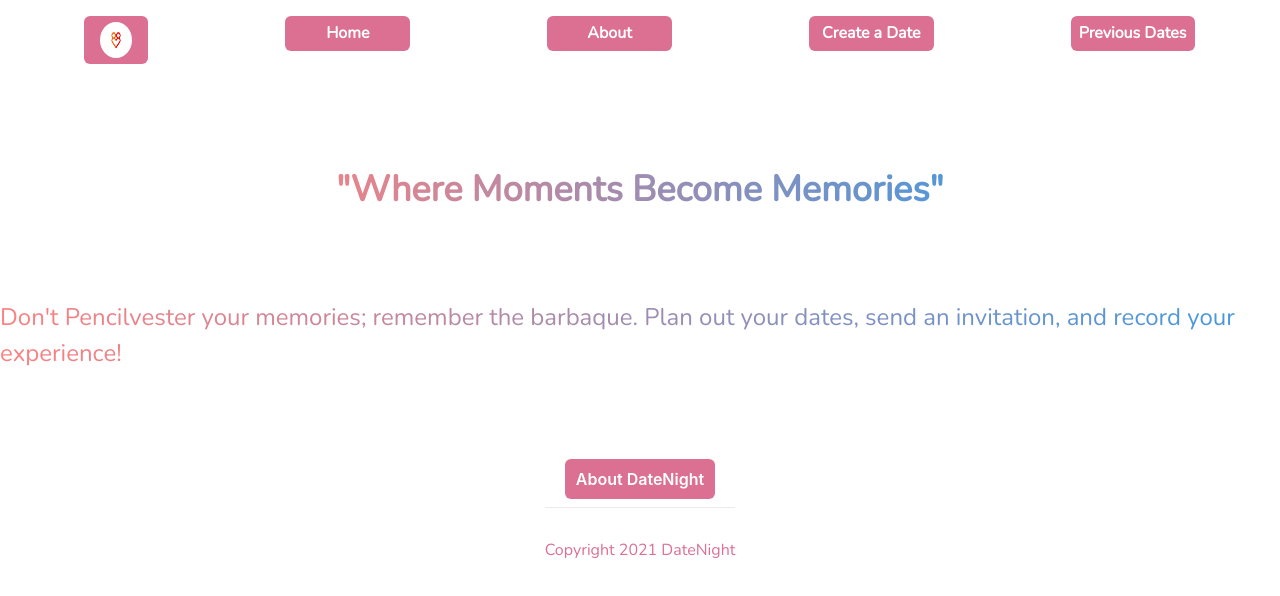
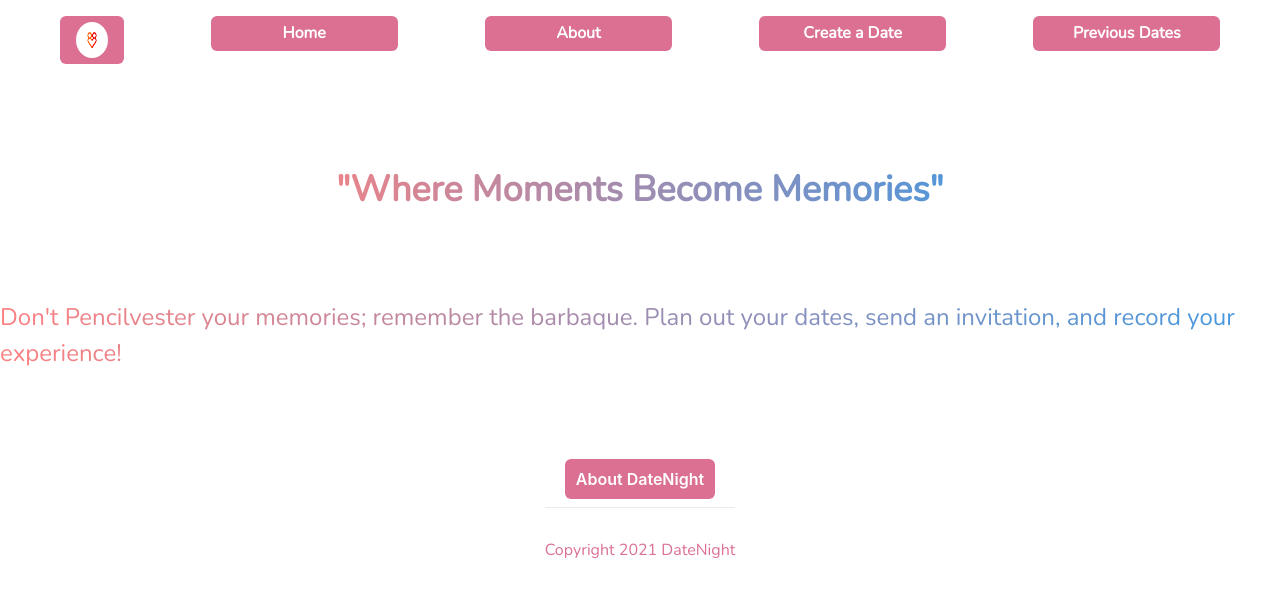
Before and after one commit to nme22/dateNight, a Next.js app in the folder datingapp/: page / in a window 1280 px wide. Shown: the top 596 px of the page. Built offline with nearby package versions, Linux system fonts and the light colour scheme.

Commit message:
found some errors

```diff
--- a/datingapp/components/Navbar.js
+++ b/datingapp/components/Navbar.js
@@ -34,8 +34,8 @@ const DateNavbar = () => {
       <Link href="/">
         <Button
           d="block"
-          h={{ base: '20%', md: '15%', lg: '10%' }}
-          w={{ base: '20%', md: '15%', lg: '10%' }}
+          h={{ base: '25%', md: '20%', lg: '15%' }}
+          w={{ base: '25%', md: '20%', lg: '15%' }}
           p="8px"
           bg="palevioletred"
           borderradius="4px"
@@ -51,8 +51,8 @@ const DateNavbar = () => {
       <Link href="/About">
         <Button
           d="block"
-          h={{ base: '25%', md: '15%', lg: '10%' }}
-          w={{ base: '25%', md: '15%', lg: '10%' }}
+          h={{ base: '25%', md: '20%', lg: '15%' }}
+          w={{ base: '25%', md: '20%', lg: '15%' }}
           p="8px"
           bg="palevioletred"
           borderradius="5%"
@@ -68,8 +68,8 @@ const DateNavbar = () => {
       <Link href="/FormDate">
         <Button
           d="block"
-          h={{ base: '25%', md: '15%', lg: '10%' }}
-          w={{ base: '25%', md: '15%', lg: '10%' }}
+          h={{ base: '25%', md: '20%', lg: '15%' }}
+          w={{ base: '25%', md: '20%', lg: '15%' }}
           p="8px"
           bg="palevioletred"
           borderradius="4px"
@@ -85,12 +85,12 @@ const DateNavbar = () => {
       <Link href="/Dates">
         <Button
           d="block"
-          h={{ base: '25%', md: '15%', lg: '10%' }}
-          w={{ base: '25%', md: '15%', lg: '10%' }}
+          h={{ base: '25%', md: '20%', lg: '15%' }}
+          w={{ base: '25%', md: '20%', lg: '15%' }}
           p="8px"
           bg="palevioletred"
           borderradius="4px"
-          textAlign="start"
+          textAlign="center"
           color="white"
           _hover={{
             bg: 'turquoise',
```
